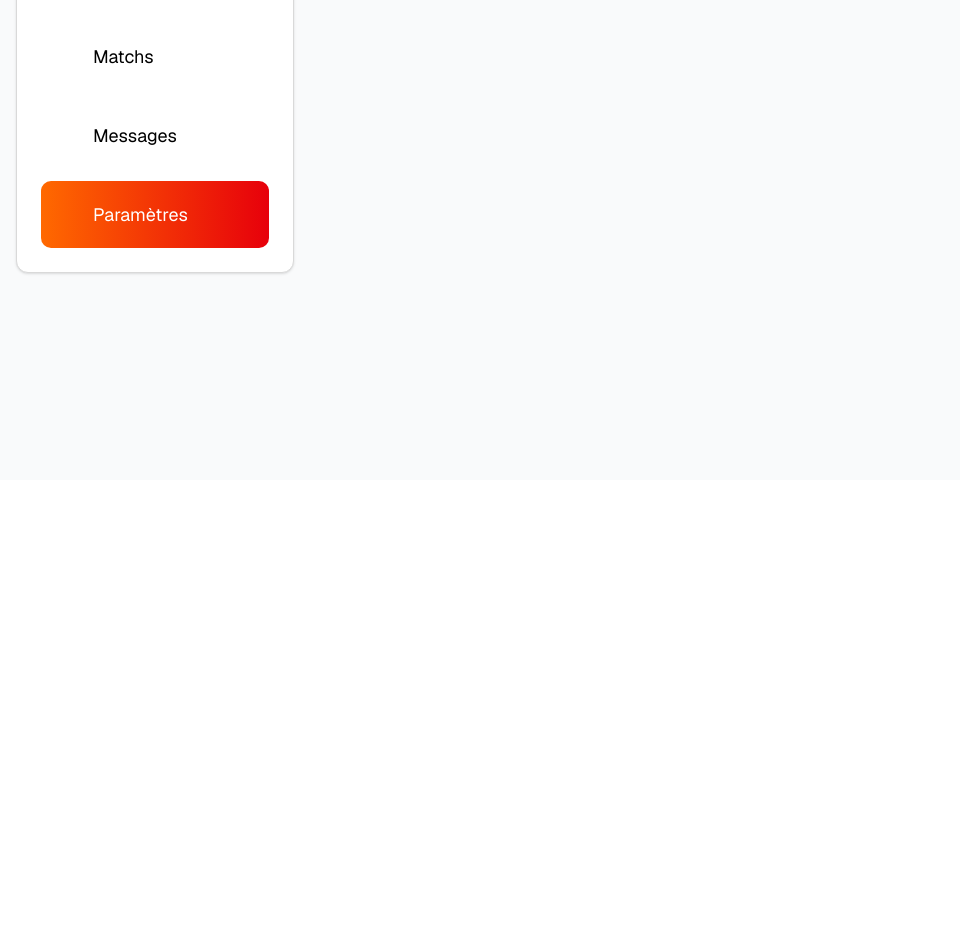
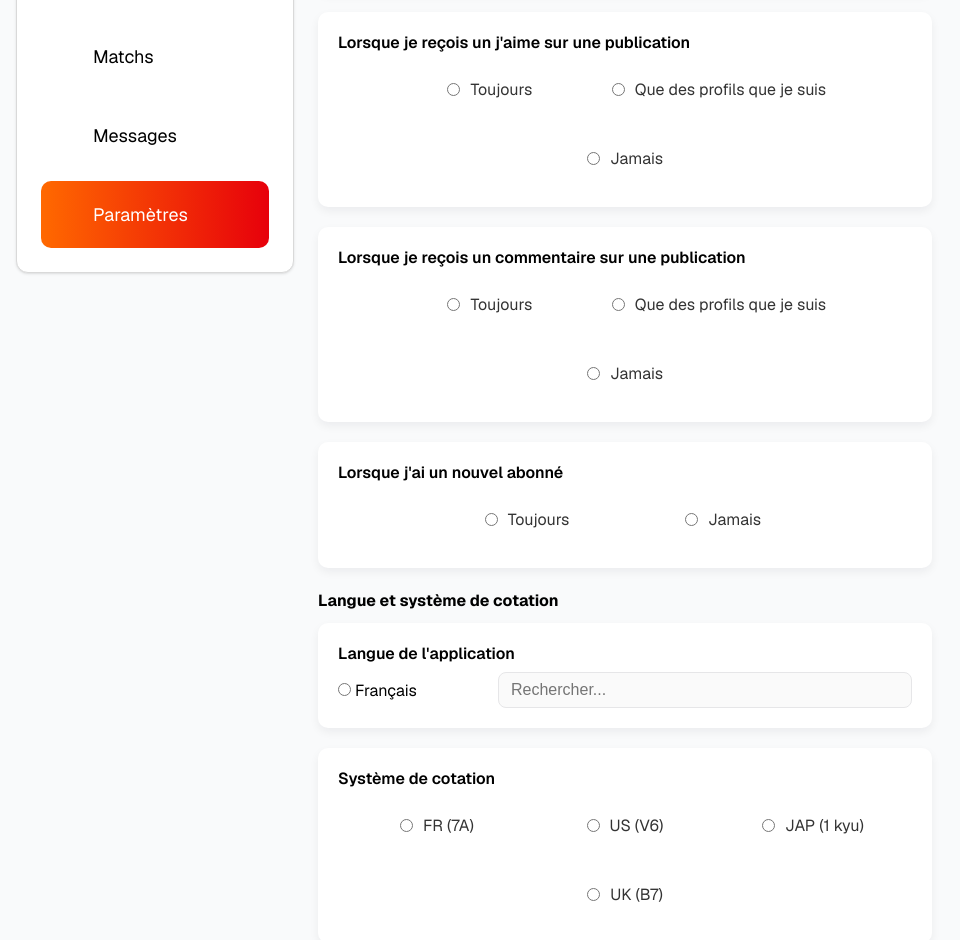
Before and after one commit to leo-jcq/projet-ihm, a Vue app: page /settings in a window 1280 px wide. Shown: the part 320-1260 px from the top of the page, without its empty margins (0-960 px from the left). Before the commit the page ends 800 px from the top, so only its background shows below. Built offline with nearby package versions, Linux system fonts and the light colour scheme; some icons are missing.

Commit message:
page Paramètres

```diff
--- a/src/pages/Settings.vue
+++ b/src/pages/Settings.vue
@@ -1,9 +1,162 @@
 <script setup lang="ts">
+
 </script>
 
 <template>
-    Paramètres
+    <main class="main">
+        <section class="panel">
+          <h2>Notifications</h2>
+
+          <div class="field">
+            <label class="field-title">Lorsque je reçois un nouveau message</label>
+            <div class="options">
+              <label class="opt"><input type="radio" name="msg" /> Toujours</label>
+              <label class="opt"><input type="radio" name="msg" /> Que des profils que je suis</label>
+              <label class="opt"><input type="radio" name="msg" /> Jamais</label>
+            </div>
+          </div>
+
+          <div class="field">
+            <label class="field-title">Lorsque je reçois un j'aime sur une publication</label>
+            <div class="options">
+              <label class="opt"><input type="radio" name="like" /> Toujours</label>
+              <label class="opt"><input type="radio" name="like" /> Que des profils que je suis</label>
+              <label class="opt"><input type="radio" name="like" /> Jamais</label>
+            </div>
+          </div>
+
+          <div class="field">
+            <label class="field-title">Lorsque je reçois un commentaire sur une publication</label>
+            <div class="options">
+              <label class="opt"><input type="radio" name="comment" /> Toujours</label>
+              <label class="opt"><input type="radio" name="comment" /> Que des profils que je suis</label>
+              <label class="opt"><input type="radio" name="comment" /> Jamais</label>
+            </div>
+          </div>
+
+          <div class="field">
+            <label class="field-title">Lorsque j'ai un nouvel abonné</label>
+            <div class="options single">
+              <label class="opt"><input type="radio" name="follow" /> Toujours</label>
+              <label class="opt"><input type="radio" name="follow" /> Jamais</label>
+            </div>
+          </div>
+        </section>
+
+        <section class="panel">
+          <h2>Langue et système de cotation</h2>
+
+          <div class="field">
+            <label class="field-title">Langue de l'application</label>
+            <div class="language-row">
+              <label class="opt"><input type="radio" name="lang" /> Français</label>
+              <input class="lang-search" placeholder="Rechercher..." />
+            </div>
+          </div>
+
+          <div class="field">
+            <label class="field-title">Système de cotation</label>
+            <div class="options rating">
+              <label class="opt"><input type="radio" name="rating" /> FR (7A)</label>
+              <label class="opt"><input type="radio" name="rating" /> US (V6)</label>
+              <label class="opt"><input type="radio" name="rating" /> JAP (1 kyu)</label>
+              <label class="opt"><input type="radio" name="rating" /> UK (B7)</label>
+            </div>
+          </div>
+        </section>
+      </main>
 </template>
 
 <style lang="scss">
+
+:root{
+  --bg:#f6f6f7;
+  --card:#fff;
+  --muted:#9aa0a6;
+  --accent:#ff6b00;
+  --shadow: 0 4px 10px rgba(16,24,40,0.06);
+}
+
+
+.content{
+  display:flex;
+  gap:28px;
+  padding:28px;
+  max-width:1200px;
+  margin:0 auto;
+}
+
+
+/* main content */
+.main{ flex:1;
+  .panel{
+    background: transparent;
+    margin-bottom: 22px;
+    h2{ font-size:16px; margin-bottom:12px }
+    .field{
+      background:var(--card);
+      padding:20px;
+      border-radius:10px;
+      box-shadow:var(--shadow);
+      margin-bottom:20px;
+      .field-title{ display:block; font-weight:600; margin-bottom:8px }
+
+
+      .options{
+        display:flex;
+        gap:28px;
+        align-items:center;
+        justify-content:center;
+        flex-wrap:wrap;
+        padding:8px 0;
+
+        .opt{
+          display:flex;
+          gap:10px;
+          align-items:center;
+          justify-content:center;
+          color:#333;
+          min-width:160px;
+          padding:10px 14px;
+          border-radius:10px;
+
+          input{ accent-color: var(--accent) }
+        }
+
+        &.single{ gap:36px }
+      }
+
+      .language-row{
+        display:flex;
+        gap:12px;
+        align-items:center;
+        justify-content:space-between; /* place la barre de recherche à droite */
+        width:100%;
+
+        .opt{
+          margin-right:8px;
+          min-width:140px;
+          justify-content:center;
+        }
+
+        .lang-search{
+          flex:1;
+          height:36px;
+          border-radius:8px;
+          border:1px solid #e6e6e8;
+          padding:0 12px;
+          background:#fafafa;
+        }
+      }
+      .rating{ flex-wrap:wrap }
+    }
+  }
+}
+
+/* responsive */
+@media (max-width:980px){
+  .content{ flex-direction:column; padding:18px }
+  .sidebar{ width:100% }
+  .main{ width:100% }
+}
 </style>
```
